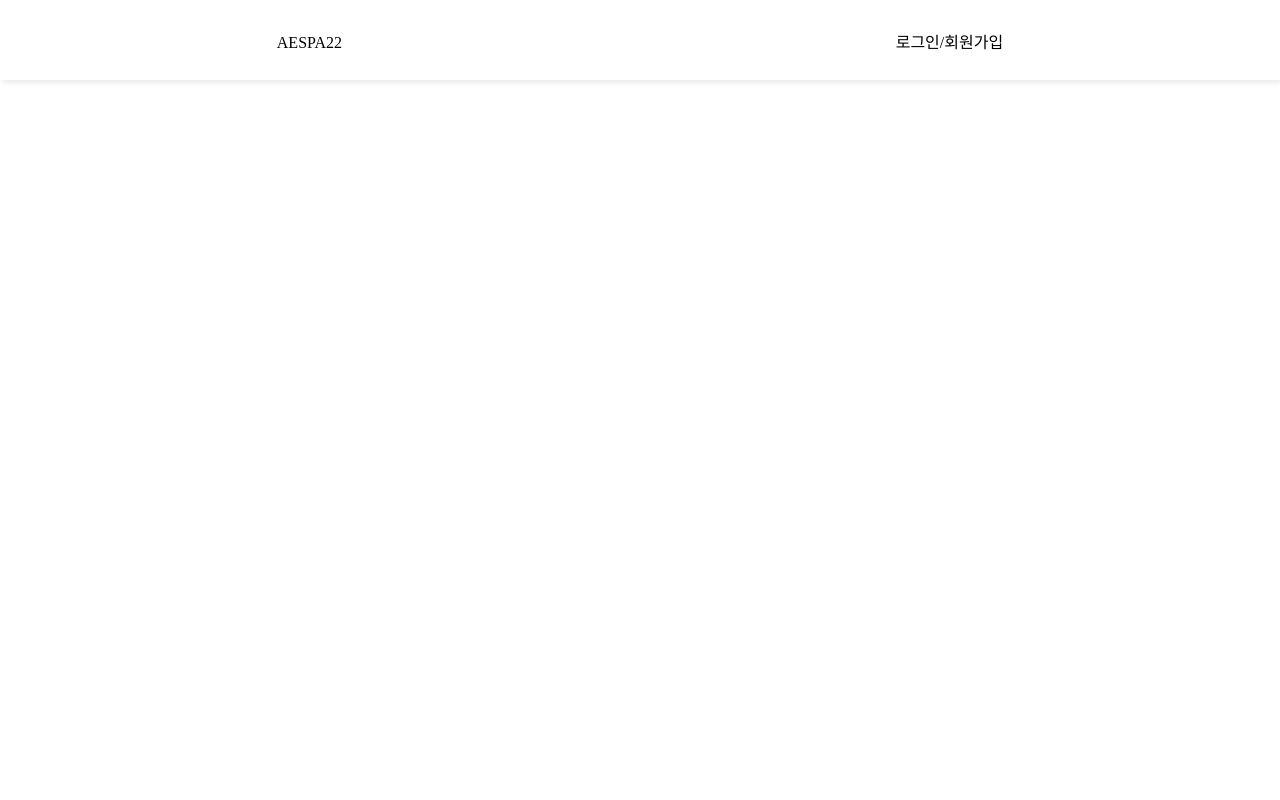
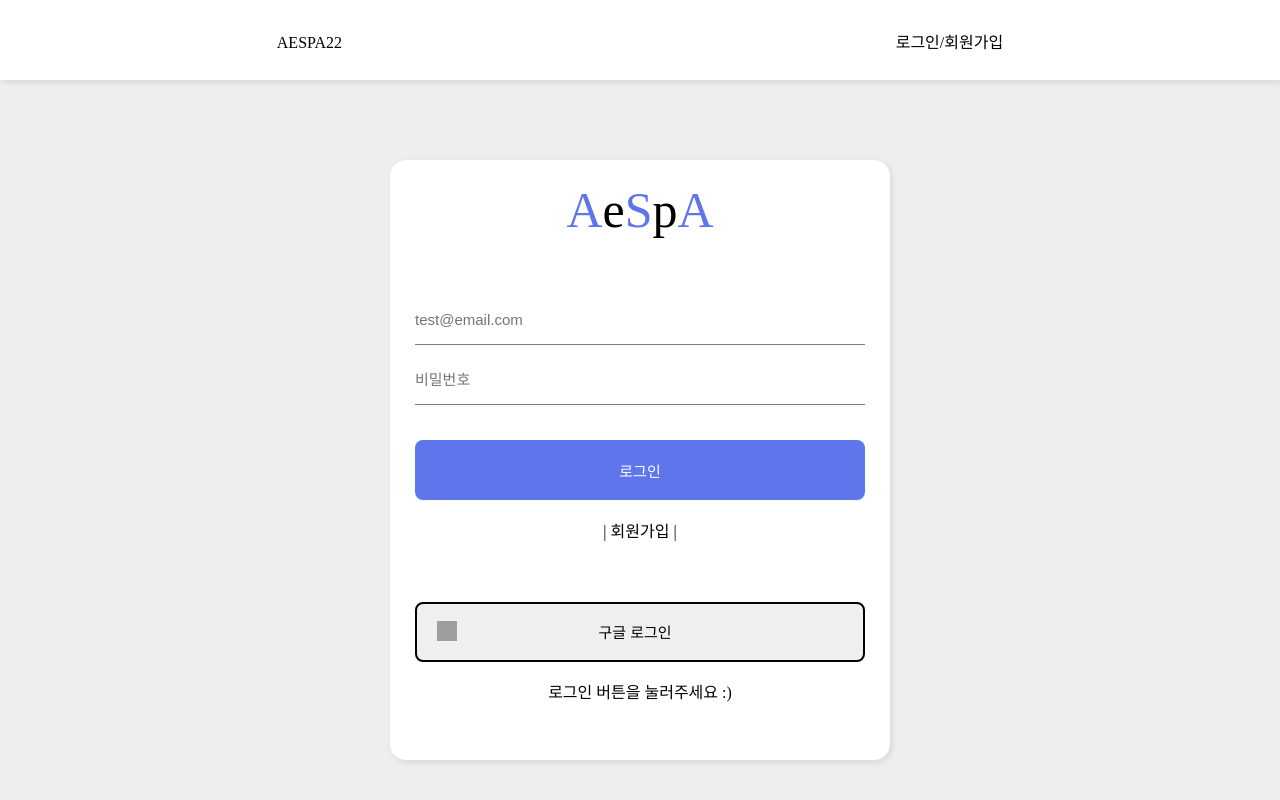
Before and after one commit to Sanghyun0505/Ts-VacationProject, a React (Create React App) app in the folder aespa22/: page /login in a window 1280 px wide. Before the commit this address had no page. Shown: the top 800 px of the page. Built offline with nearby package versions, Linux system fonts and the light colour scheme; grey boxes are pictures that could not be loaded.

Commit message:
⚡️ :: 로그인 라우터 추가

```diff
--- a/aespa22/src/router/Router.tsx
+++ b/aespa22/src/router/Router.tsx
@@ -1,10 +1,11 @@
 import { Routes, Route } from "react-router-dom";
+import Login from "../components/login";
 import HomePage from "../pages/HomePage";
-
 export default function Router(){
     return(
         <Routes>
             <Route path="/" element={<HomePage/>}/>
+            <Route path="/login" element={<Login/>}/>
         </Routes>
     );
 }
```
